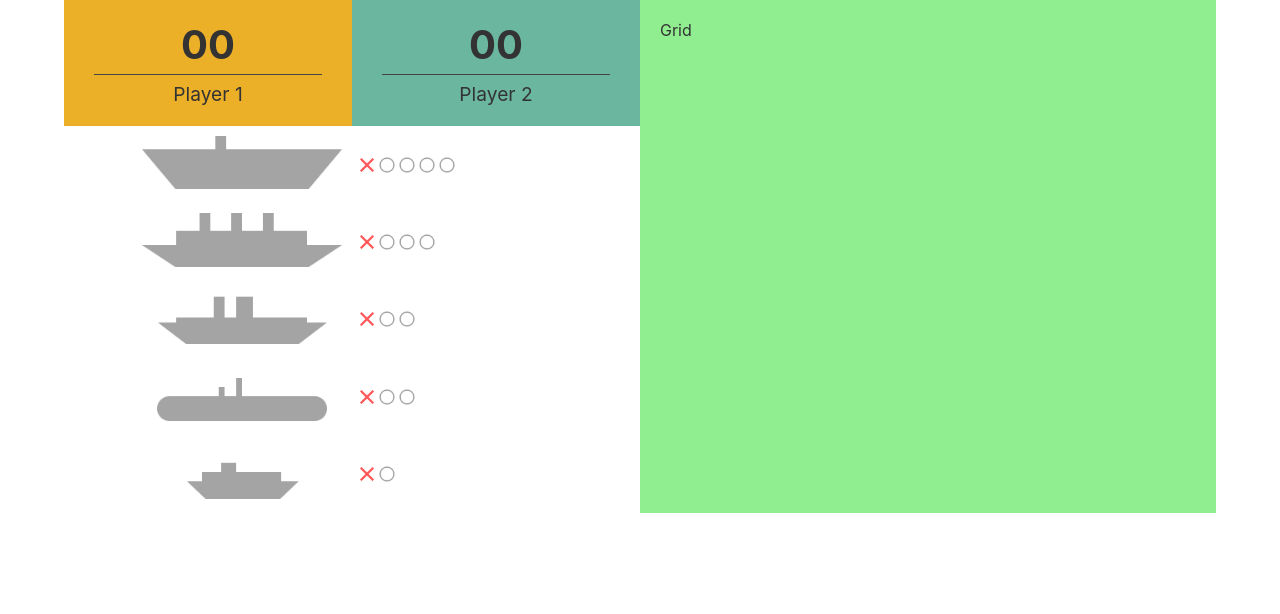
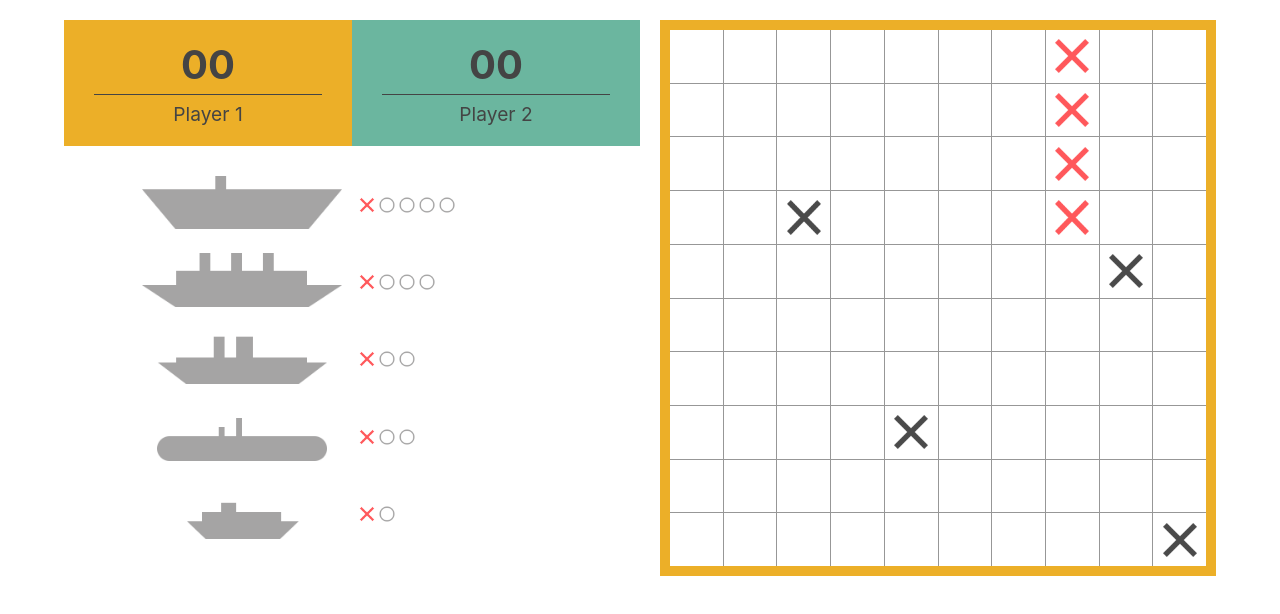
Before and after one commit to rosc0/battleship, a React (Create React App) app: page / in a window 1280 px wide. Shown: the top 614 px of the page. Built offline with nearby package versions, Linux system fonts and the light colour scheme.

Commit message:
Added grid layout, modified large  hit/miss images

```diff
--- a/src/App.js
+++ b/src/App.js
@@ -1,5 +1,6 @@
 import Scores from './components/scores/Scores';
 import Ship from './components/ship/Ship';
+import Grid from './components/grid/Grid';
 
 import { shipData } from './assets/data/shipData';
 
@@ -27,7 +28,7 @@ function App() {
         </div>
       </div>
       <div className='game-grid-container'>
-        Grid
+        <Grid />
       </div>
     </div>
   )
--- a/src/App.scss
+++ b/src/App.scss
@@ -8,6 +8,7 @@
   flex-direction: column-reverse;
 
   @include breakpoint(md) {
+    margin-top: 20px;
     width: 90%;
   }
 
@@ -17,11 +18,16 @@
 }
 
 .game-grid-container {
-  padding: 20px;
-  background-color: lightgreen;
+  padding-left: 0;
 
   @include breakpoint(lg) {
+    width: 65%;
+    padding-left: 20px;
+  }
+
+  @include breakpoint(xl) {
     width: 50%;
+    padding-left: 20px;
   }
 }
 
@@ -31,15 +37,22 @@
 
   @include breakpoint(md) {
     flex-direction: row;
+    margin-top: 20px;
   }
 
   @include breakpoint(lg) {
+    width: 35%;
+    margin-top: 0;
+    flex-direction: column;
+  }
+
+  @include breakpoint(xl) {
     width: 50%;
     flex-direction: column;
   }
 
   .player-score-container {
-
+    margin-bottom: 20px;
   }
 
   .ship-info-container {
--- /dev/null
+++ b/src/components/grid/Grid.jsx
@@ -0,0 +1,56 @@
+
+import hitLargeImg from '../../assets/img/hit-lg.png';
+import missLargeImg from '../../assets/img/miss-lg.png';
+
+import './Grid.styles.scss';
+
+// TODO: build this on game start and store in redux
+const GRID_WIDTH = 10;
+const GRID_HEIGHT = 10;
+const grid = [];
+for (let i = 0; i < GRID_HEIGHT; i++) {
+  for (let j = 0; j < GRID_WIDTH; j++) {
+    grid.push([i, j])
+  }
+}
+
+const Grid = () => {
+  return (
+    <div className='grid-container player1'>
+      <div className='grid'>
+        {
+          grid.map((square) => {
+            console.log('square', square[0], square[1])
+            return (
+              <div className='grid-square'>
+                {
+                  //TODO: replace with real data
+                  (
+                    (square[0] === 0 && square[1]) === 7 ||
+                    (square[0] === 1 && square[1]) === 7 ||
+                    (square[0] === 2 && square[1]) === 7 ||
+                    (square[0] === 3 && square[1]) === 7
+                  ) &&
+                  <img src={hitLargeImg} border='0' alt='Hit' />
+                }
+
+                {
+                  //TODO: replace with real data
+                  (
+                    (square[0] === 4 && square[1]) === 8 ||
+                    (square[0] === 3 && square[1]) === 2 ||
+                    (square[0] === 7 && square[1]) === 4 ||
+                    (square[0] === 9 && square[1]) === 9
+                  ) &&
+                  <img src={missLargeImg} border='0' alt='Miss' />
+                }
+
+              </div>
+            )
+          })
+        }
+      </div>
+    </div>
+  )
+}
+export default Grid
--- /dev/null
+++ b/src/components/grid/Grid.styles.scss
@@ -0,0 +1,45 @@
+@use '../../styles/variables' as *;
+@use '../../styles/mixins' as *;
+
+.grid-container {
+  padding: 1px;
+  background-color: $borderColor;
+
+  &.player1 {
+    padding: 5px;
+    background-color: $player1Color;
+
+    @include breakpoint(sm) {
+      padding: 10px;
+    }
+  }
+
+  &.player2 {
+    padding: 10px;
+    background-color: $player2Color;
+
+    @include breakpoint(sm) {
+      padding: 10px;
+    }
+  }
+
+  .grid {
+    display: grid;
+    grid-template-columns: repeat(10, 1fr);
+    background-color: $borderColor;
+    gap: 1px;
+
+    .grid-square {
+      aspect-ratio: 1/1;
+      display: flex;
+      align-items: center;
+      justify-content: center;
+      background-color: $gridSquareBgColor;
+
+      img {
+        width: 65%;
+        height: 65%;
+      }
+    }
+  }
+}
--- a/src/components/scores/Scores.styles.scss
+++ b/src/components/scores/Scores.styles.scss
@@ -33,7 +33,7 @@
     }
 
     .player-name {
-      border-top: 1px solid #444444;
+      border-top: 1px solid $textColor;
       margin-top: 5px;
       padding-top: 7px;
       font-size: 1rem;
--- a/src/components/ship/Ship.jsx
+++ b/src/components/ship/Ship.jsx
@@ -3,7 +3,7 @@ import missSmallImg from '../../assets/img/miss-sm.png';
 
 import { shipData } from '../../assets/data/shipData';
 
-import './Ship.style.scss';
+import './Ship.styles.scss';
 
 // TODO: replace with redux data
 const hits = 1;
--- a/src/index.scss
+++ b/src/index.scss
@@ -1,3 +1,5 @@
+@use './styles/variables' as *;
+
 body {
   margin: 0;
   font-family: -apple-system, BlinkMacSystemFont, 'Segoe UI', 'Roboto', 'Oxygen',
@@ -5,7 +7,7 @@ body {
     sans-serif;
   -webkit-font-smoothing: antialiased;
   -moz-osx-font-smoothing: grayscale;
-  color: #333;
+  color: $textColor;
 }
 
 code {
--- a/src/styles/_variables.scss
+++ b/src/styles/_variables.scss
@@ -5,5 +5,9 @@ $breakpoints: (
   xl: 1200px
 );
 
+$textColor: #444;
+$borderColor: #979797;
+$gridSquareBgColor: #FFF;
+
 $player1Color: #ECAF28;
 $player2Color: #6BB69F;
```
Also changed, not shown: src/assets/img/hit-lg.png, src/assets/img/miss-lg.png, src/components/ship/Ship.styles.scss (renamed from src/components/ship/Ship.style.scss).
